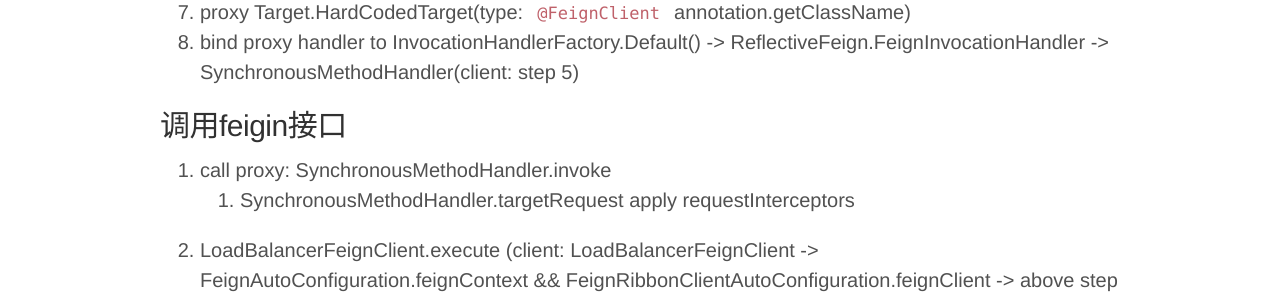
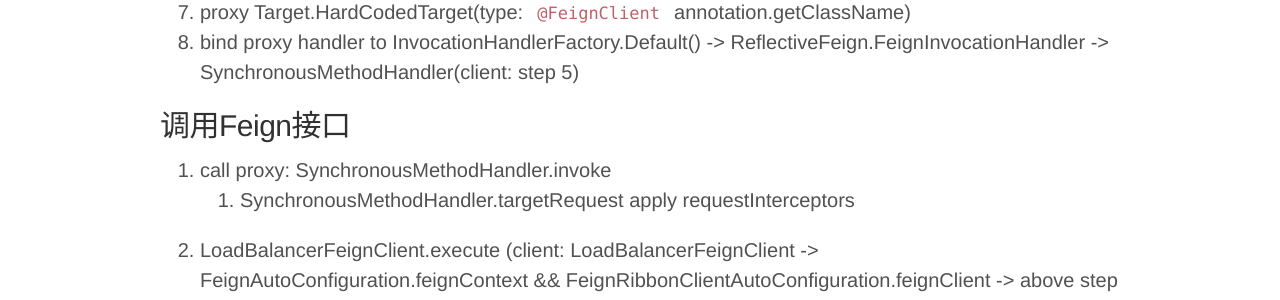
Before and after one commit to clarkdo/clarkdo.github.com, a Jekyll site: the page built from _posts/2017-06-13-72.md, in a window 1280 px wide. Shown: the part 980-1280 px from the top of the page. Built offline with Jekyll 4.4.1, drawn with Linux system fonts in a browser that asks for light colours; Markdown is read by kramdown in place of the engine named in the settings; comment, search, counter and statistics services are not loaded.

Commit message:
fix typo

```diff
--- a/_posts/2017-06-13-72.md
+++ b/_posts/2017-06-13-72.md
@@ -29,7 +29,7 @@ comments: true
 1. proxy Target.HardCodedTarget(type: `@FeignClient` annotation.getClassName)
 1. bind proxy handler to InvocationHandlerFactory.Default() -> ReflectiveFeign.FeignInvocationHandler -> SynchronousMethodHandler(client: step 5)
 
-## 调用feigin接口
+## 调用Feign接口
 
 1. call proxy: SynchronousMethodHandler.invoke
     1. SynchronousMethodHandler.targetRequest apply requestInterceptors
```
